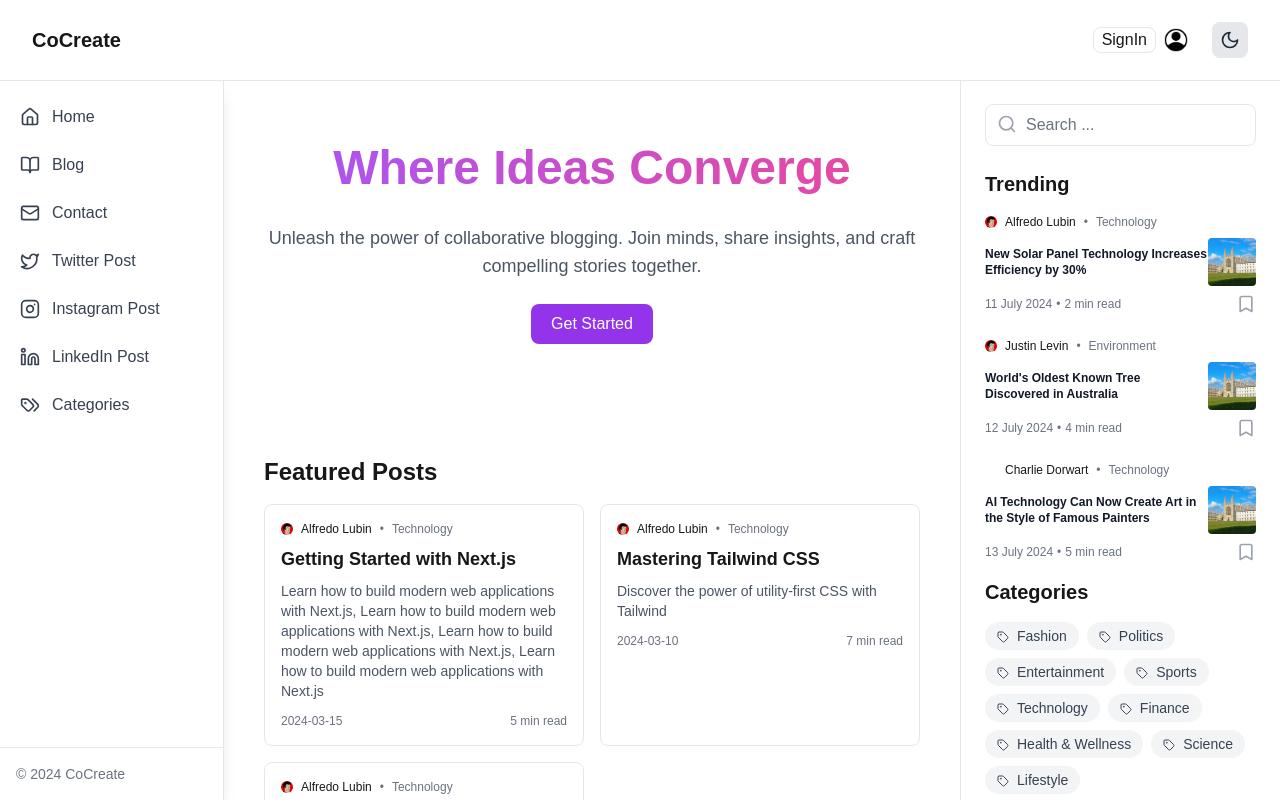
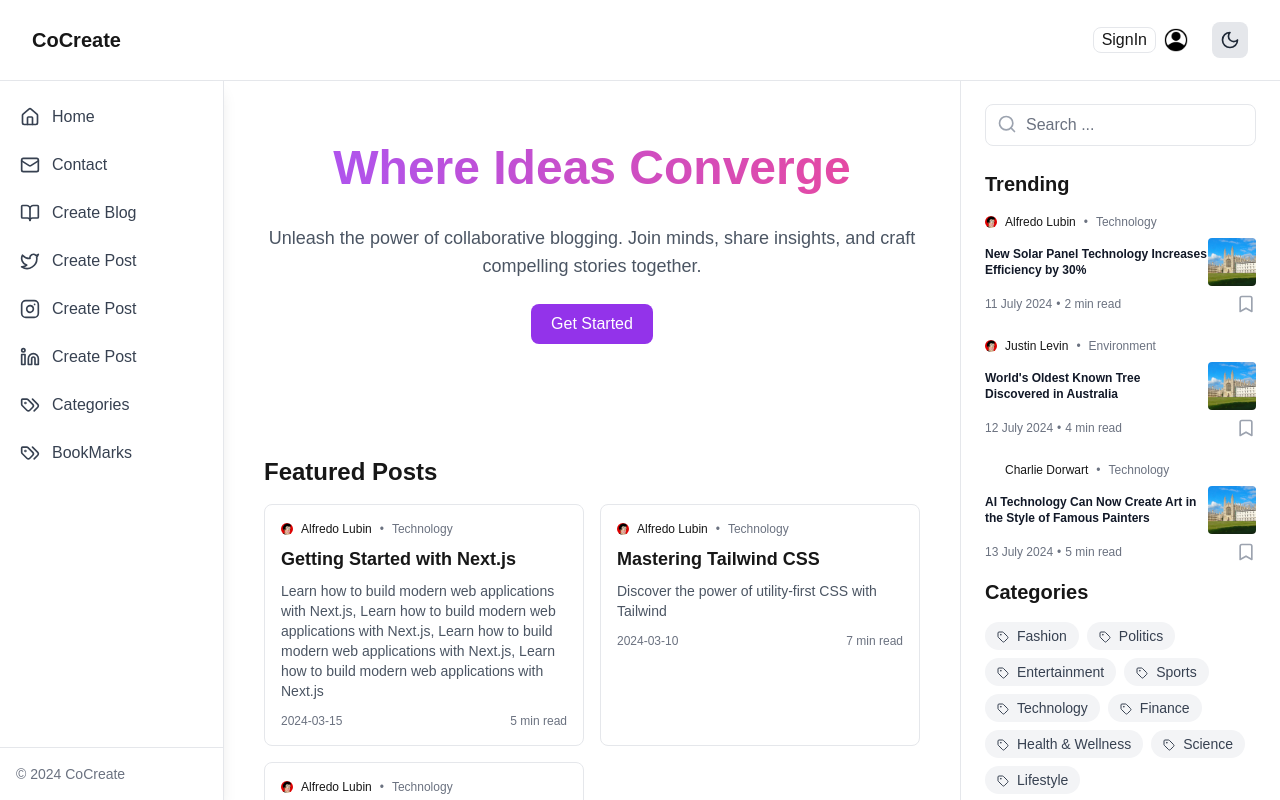
Before and after one commit to Rishika-993/CoCreate, a Next.js app in the folder cocreate/: page / in a window 1280 px wide. Shown: the top 800 px of the page. Built offline with nearby package versions, Linux system fonts and the light colour scheme.

Commit message:
Updated SideBar

```diff
--- a/cocreate/app/components/Header/Sidebar.jsx
+++ b/cocreate/app/components/Header/Sidebar.jsx
@@ -15,39 +15,46 @@ import {
 const Sidebar = ({ isOpen, setIsOpen, isMobile }) => {
   const menuItems = [
     { title: 'Home', icon: Home, href: '/' },
-    { title: 'Blog', icon: BookOpen, href: '/blog' },
     { title: 'Contact', icon: Mail, href: '/contact' },
-    { title: 'Twitter Post', icon: Twitter, href: '/twitter-content' },
-    { title: 'Instagram Post', icon: Instagram, href: '/instagram-content' },
-    { title: 'LinkedIn Post', icon: Linkedin, href: '/linkedin-content' },
+    { title: 'Create Blog', icon: BookOpen, href: '/blog' },
+    { title: 'Create Post', icon: Twitter, href: '/twitter-content' },
+    { title: 'Create Post', icon: Instagram, href: '/instagram-content' },
+    { title: 'Create Post', icon: Linkedin, href: '/linkedin-content' },
     { title: 'Categories', icon: Tags, href: '/tags' },
+    { title: 'BookMarks', icon: Tags, href: '/bookmarks' },
   ];
 
   const sidebarClasses = isMobile
-    ? `fixed top-[81px] left-0 h-[calc(100vh)] bg-white dark:bg-black
-       transform transition-transform duration-300 ease-in-out z-50
-       w-16 shadow-lg overflow-hidden border-r border-gray-200 dark:border-gray-700
-       ${isOpen ? 'translate-x-0' : '-translate-x-full'}`
+    ? `fixed top-[81px] left-0 h-[calc(100vh-81px)] bg-white dark:bg-black
+       transform transition-all duration-300 ease-in-out z-50
+       shadow-lg overflow-hidden border-r border-gray-200 dark:border-gray-700
+       ${isOpen ? 'w-16 translate-x-0' : 'w-0 -translate-x-full'}`
     : `fixed top-[81px] left-0 h-[calc(100vh-81px)] bg-white dark:bg-black
-       w-56 shadow-lg overflow-hidden z-50 border-r border-gray-200 dark:border-gray-700`;
+       shadow-lg z-50 border-r border-gray-200 dark:border-gray-700
+       transition-all duration-300 ease-in-out
+       ${isOpen ? 'w-56 overflow-y-auto' : 'w-16 overflow-hidden'}`;
 
   return (
     <div className={sidebarClasses}>
       <div className="flex flex-col h-full w-full">
-        <nav className="flex-1 overflow-y-auto py-4">
+        <nav className="flex-1 py-4">
           <ul className="space-y-2 px-3">
             {menuItems.map((item, index) => (
               <li key={index}>
                 <Link href={item.href}
                   className="flex items-center p-2 rounded-md hover:bg-purple-500 dark:hover:bg-purple-800 group
-                    text-gray-700 dark:text-gray-200 hover:text-gray-900 dark:hover:text-white"
+                    text-gray-700 dark:text-gray-200 hover:text-gray-900 dark:hover:text-white transition-colors duration-200"
                   onClick={() => isMobile && setIsOpen(false)}
                 >
-                  <item.icon className="w-5 h-5" />
-                  {!isMobile && (
+                  <item.icon className="w-5 h-5 min-w-[20px]" />
+                  {(!isMobile && (isOpen || !isMobile)) && (
                     <>
-                      <span className="flex-1 ml-3">{item.title}</span>
-                      <ChevronRight className="w-4 h-4 opacity-0 group-hover:opacity-100 transition-opacity" />
+                      <span className={`ml-3 whitespace-nowrap ${!isOpen ? 'opacity-0' : 'opacity-100'} transition-opacity duration-300`}>
+                        {item.title}
+                      </span>
+                      {isOpen && (
+                        <ChevronRight className="w-4 h-4 ml-auto opacity-0 group-hover:opacity-100 transition-opacity duration-200" />
+                      )}
                     </>
                   )}
                 </Link>
@@ -56,9 +63,9 @@ const Sidebar = ({ isOpen, setIsOpen, isMobile }) => {
           </ul>
         </nav>
 
-        {!isMobile && (
+        {(!isMobile && isOpen) && (
           <div className="p-4 border-t dark:border-gray-700">
-            <p className="text-sm text-gray-500 dark:text-gray-400">
+            <p className="text-sm text-gray-500 dark:text-gray-400 whitespace-nowrap">
               © 2024 CoCreate
             </p>
           </div>
```
